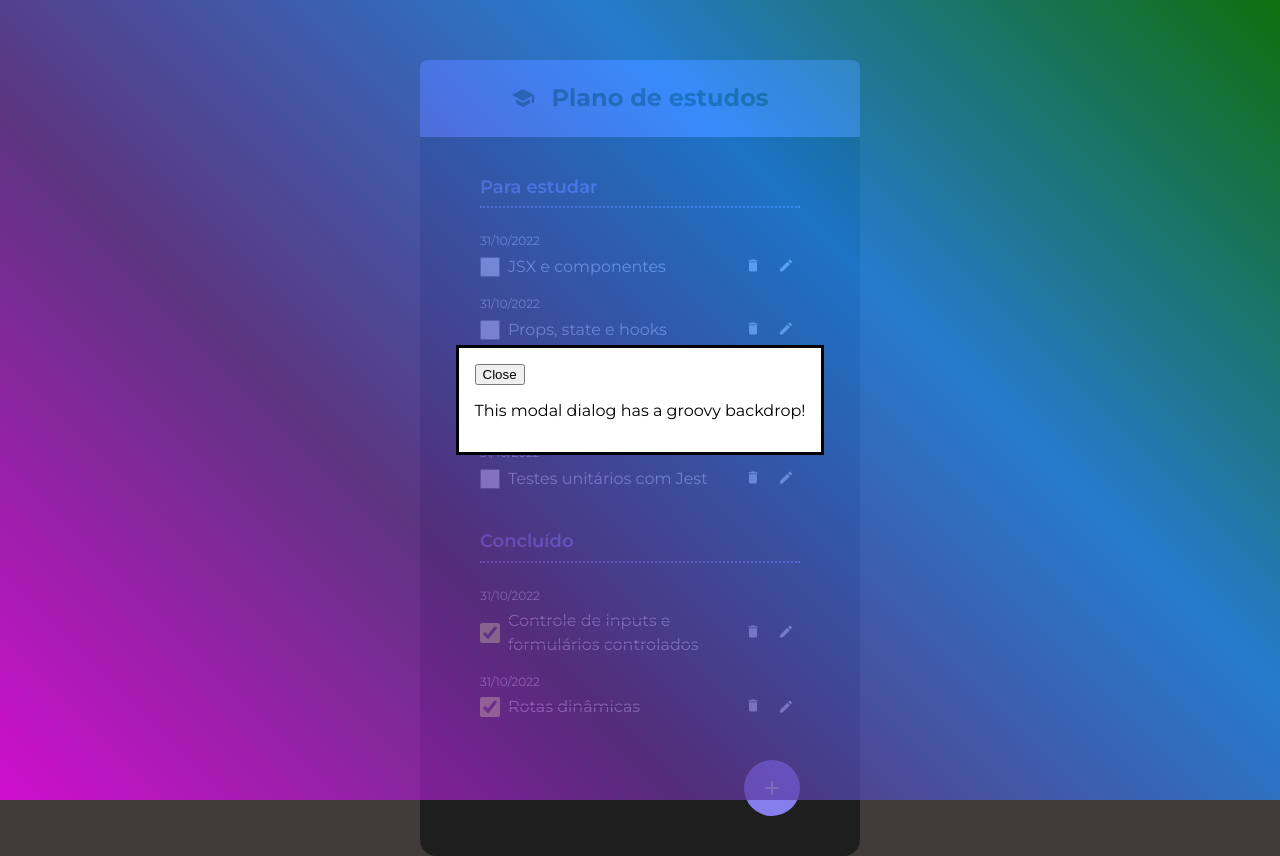
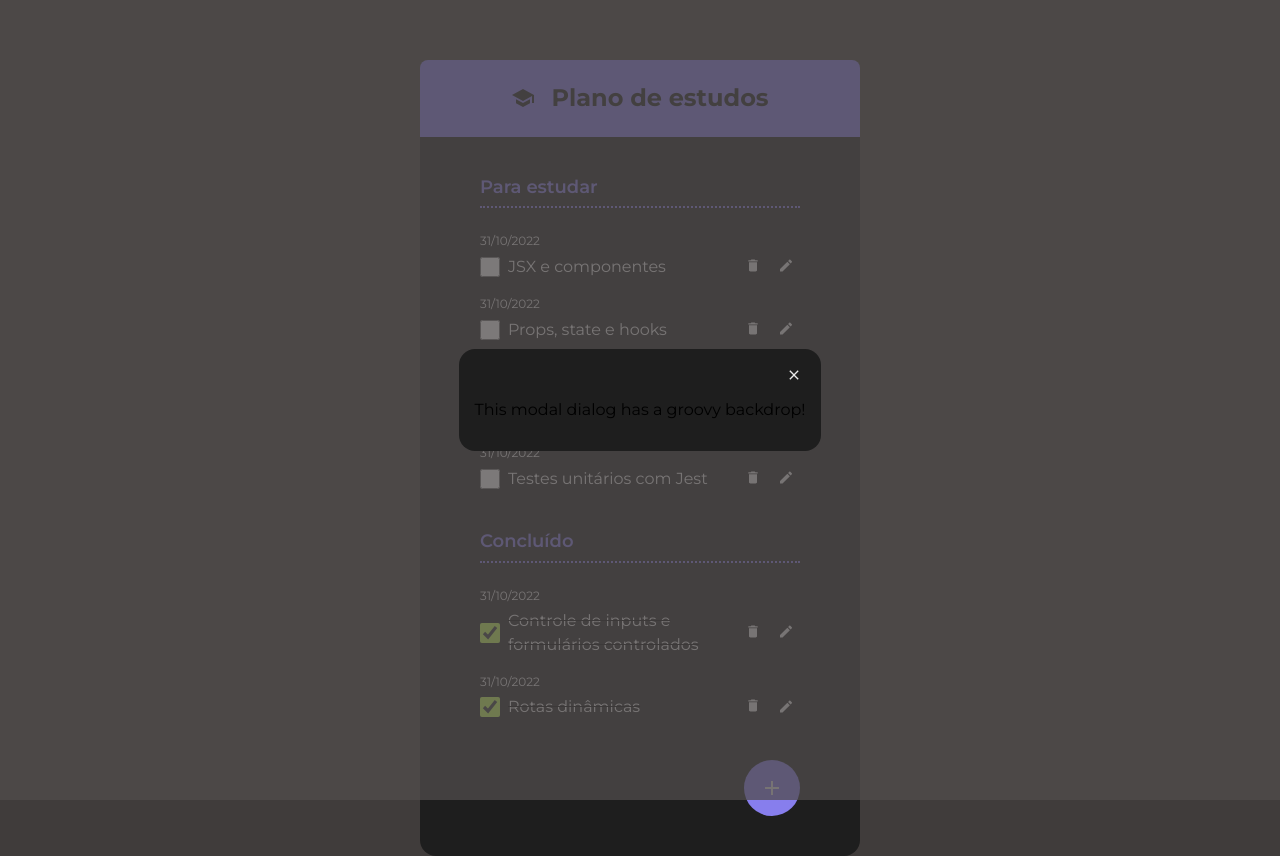
Before and after one commit to danielft11/StudyList, a React (Vite) app: page / in a window 1280 px wide. Both pictures are taken after a click on the button 772 px from the left and 787 px from the top of the page. Built offline with nearby package versions, Linux system fonts and the light colour scheme.

Commit message:
video 2.3

```diff
--- a/src/App.jsx
+++ b/src/App.jsx
@@ -82,7 +82,9 @@
           </Footer>
         </ChecklistsWrapper>
       </Container>
-      <Dialog isOpen={showDialog} onClose={() => setShowDialog(false)}/>
+      <Dialog isOpen={showDialog} onClose={() => setShowDialog(false)}>
+        <p>This modal dialog has a groovy backdrop!</p>
+      </Dialog>
     </main>
   )
 }
--- a/src/components/Dialog/dialog.style.css
+++ b/src/components/Dialog/dialog.style.css
@@ -1,8 +1,20 @@
 ::backdrop {
-    background-image: linear-gradient(45deg,
-            magenta,
-            rebeccapurple,
-            dodgerblue,
-            green);
+    background-color: #504D4D;
     opacity: 0.75;
 }
+.dialog {
+    background-color: #1E1E1E;
+    border: none;
+    border-radius: 16px;
+    padding: 16px;
+}
+
+.dialog .actions {
+    text-align: right;
+}
+
+.dialog .actions .btn-close {
+    background-color: transparent;
+    border: none;
+    cursor: pointer;
+}
--- a/src/components/Dialog/index.jsx
+++ b/src/components/Dialog/index.jsx
@@ -1,12 +1,8 @@
 import { useEffect, useRef } from 'react';
 import './dialog.style.css'
+import { IconClose } from '../icons';
 
-// export function Dialog () {
-
-// }
-
-export const Dialog = ({ isOpen, onClose }) => {
-    // const dialog = document.querySelector("dialog");
+export const Dialog = ({ isOpen, onClose, children }) => {
     const refDialog = useRef()
 
     useEffect(() => {
@@ -18,20 +14,14 @@
         }
     }, [isOpen])
 
-    // "Show the dialog" button opens the dialog modally
-    // const openModal = () => {
-    //     console.log('vamos abrir a modal')
-    //     refDialog.current.showModal();
-    // };
-
-    // "Close" button closes the dialog
-    // const closeModal = () => {
-    //     refDialog.current.close();
-    // };
     return (<>
-        <dialog ref={refDialog}>
-            <button autoFocus onClick={onClose}>Close</button>
-            <p>This modal dialog has a groovy backdrop!</p>
+        <dialog ref={refDialog} className='dialog'>
+            <div className='actions'>
+                <button autoFocus onClick={onClose} className='btn-close'>
+                    <IconClose />
+                </button>
+            </div>
+            {children}
         </dialog>
     </>)
 }
--- a/src/components/icons/index.jsx
+++ b/src/components/icons/index.jsx
@@ -26,3 +26,10 @@
         </svg>
     )
 }
+export function IconClose() {
+    return (
+        <svg width="10" height="10" viewBox="0 0 10 10" fill="none" xmlns="http://www.w3.org/2000/svg">
+            <path d="M9.65625 1.28125L5.9375 5L9.65625 8.71875L8.71875 9.65625L5 5.9375L1.28125 9.65625L0.34375 8.71875L4.0625 5L0.34375 1.28125L1.28125 0.34375L5 4.0625L8.71875 0.34375L9.65625 1.28125Z" fill="#EAEAEA" />
+        </svg>
+    )
+}
```
